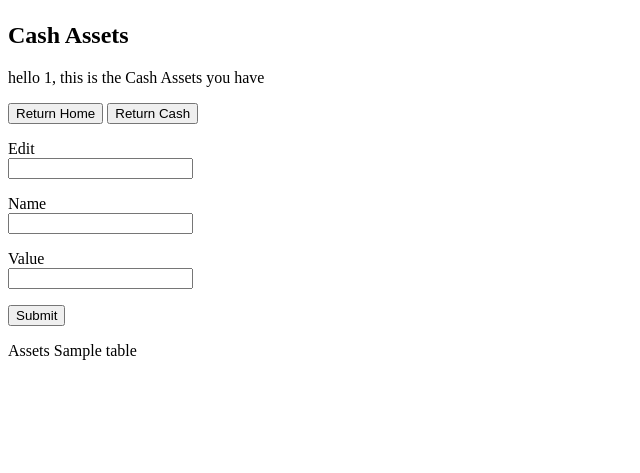
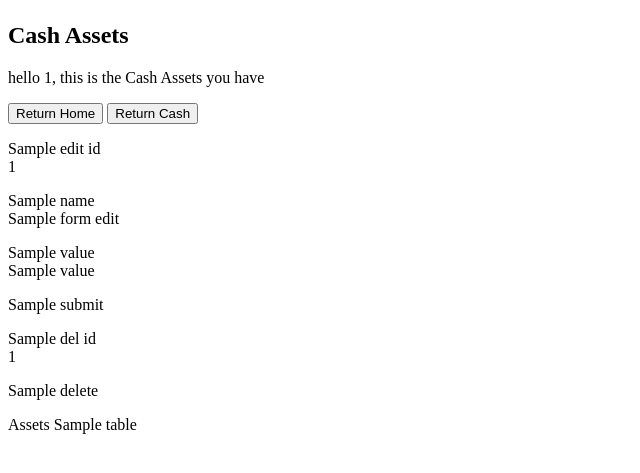
Before and after one commit to lollipop690/bank_app_demo, a Python web app: template templates/edit_cash.html in a window 1280 px wide. Shown: the part 58-531 px from the top of the page, without its empty margins (0-640 px from the left). Run offline with Jinja, Linux system fonts and the light colour scheme; the template is opened without the code that fills it: most values are stand-ins (such as "Sample title", 1, 10 or a date in 2020); form fields are guessed from the names that the template uses; some libraries are stand-ins or nearby versions.

Commit message:
finished cash functions

```diff
--- a/forms/__init__.py
+++ b/forms/__init__.py
@@ -1 +1 @@
-from forms.form import RegistrationForm,LoginForm,CashForm,EditCashForm
+from forms.form import RegistrationForm,LoginForm,CashForm,EditCashForm,DelCashForm
--- a/forms/form.py
+++ b/forms/form.py
@@ -23,6 +23,10 @@ class EditCashForm(FlaskForm):
     value=StringField('Edit value: ')
     submit=SubmitField('Submit')
 
+class DelCashForm(FlaskForm):
+    del_id=StringField('ID to delete: ')
+    delete=SubmitField('Delete')
+
 class SecurityForm(FlaskForm):
     ticker=StringField('Ticker: ')
     units=StringField('Units: ')
--- a/templates/edit_cash.html
+++ b/templates/edit_cash.html
@@ -13,14 +13,20 @@ function Cash() {
 }
 </script>
 <form action="/cash/{{nameID}}/edit" method="POST">
-  <input type="hidden" name="_method" value="PUT" />
-  <p>{{form.edit_id.label}}<br>
-  {{form.edit_id}}</p>
-  <p>{{form.name.label}}<br>
-  {{form.name}}</p>
-  <p>{{form.value.label}}<br>
-  {{form.value}}</p>
-  <p>{{form.submit()}}</p>
+  <input type="hidden" name="_edit" value="PUT" />
+  <p>{{form_edit.edit_id.label}}<br>
+  {{form_edit.edit_id}}</p>
+  <p>{{form_edit.name.label}}<br>
+  {{form_edit.name}}</p>
+  <p>{{form_edit.value.label}}<br>
+  {{form_edit.value}}</p>
+  <p>{{form_edit.submit()}}</p>
+</form>
+<form action="/cash/{{nameID}}/edit" method="POST">
+  <input type="hidden" name="_delete" value="DEL" />
+  <p>{{form_del.del_id.label}}<br>
+  {{form_del.del_id}}</p>
+  <p>{{form_del.delete()}}</p>
 </form>
 <body>
   <hl> Assets </hl>
```
Also changed, not shown: resources/cash_blp.py (+23 -4 lines), instance/bank.db.
